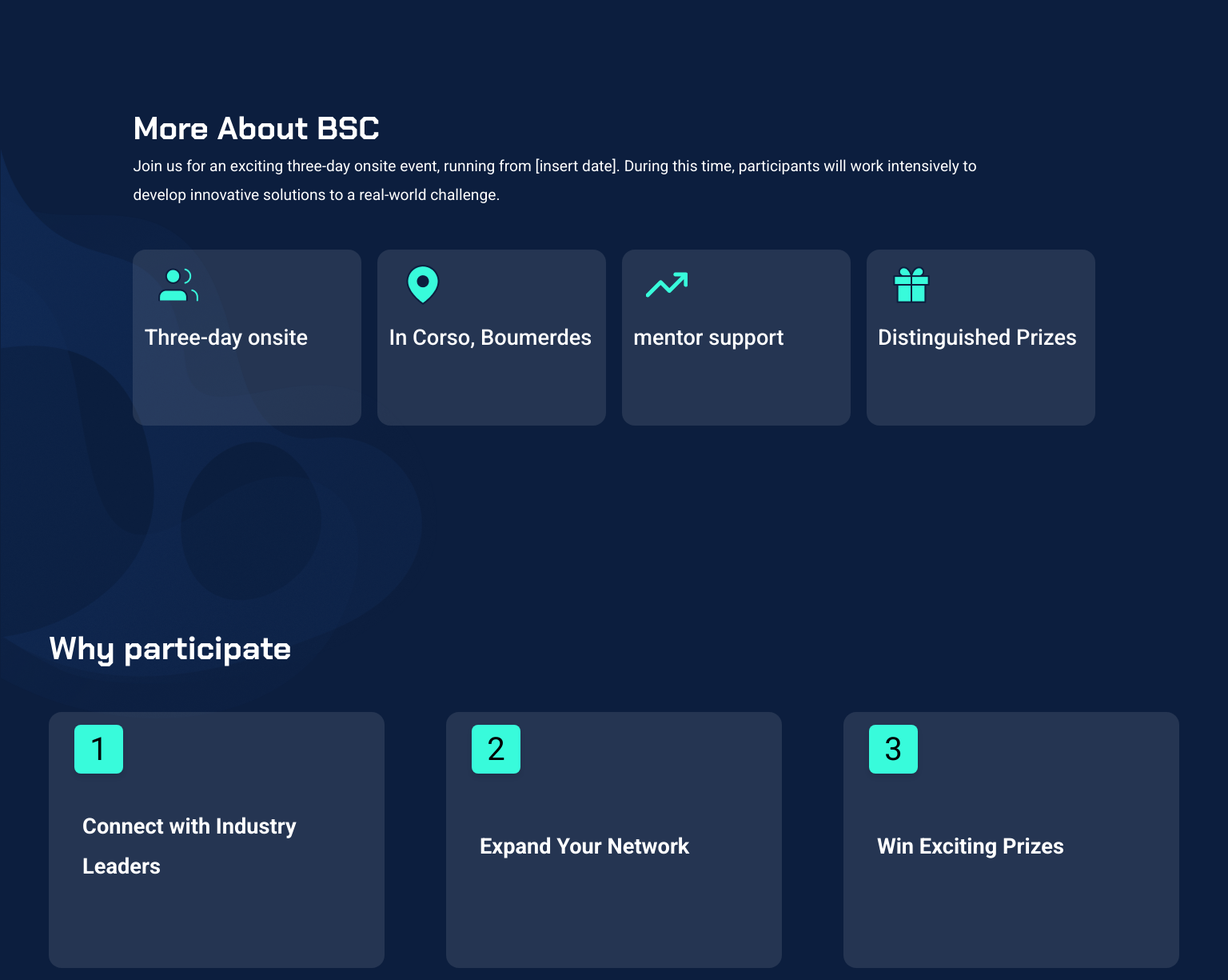
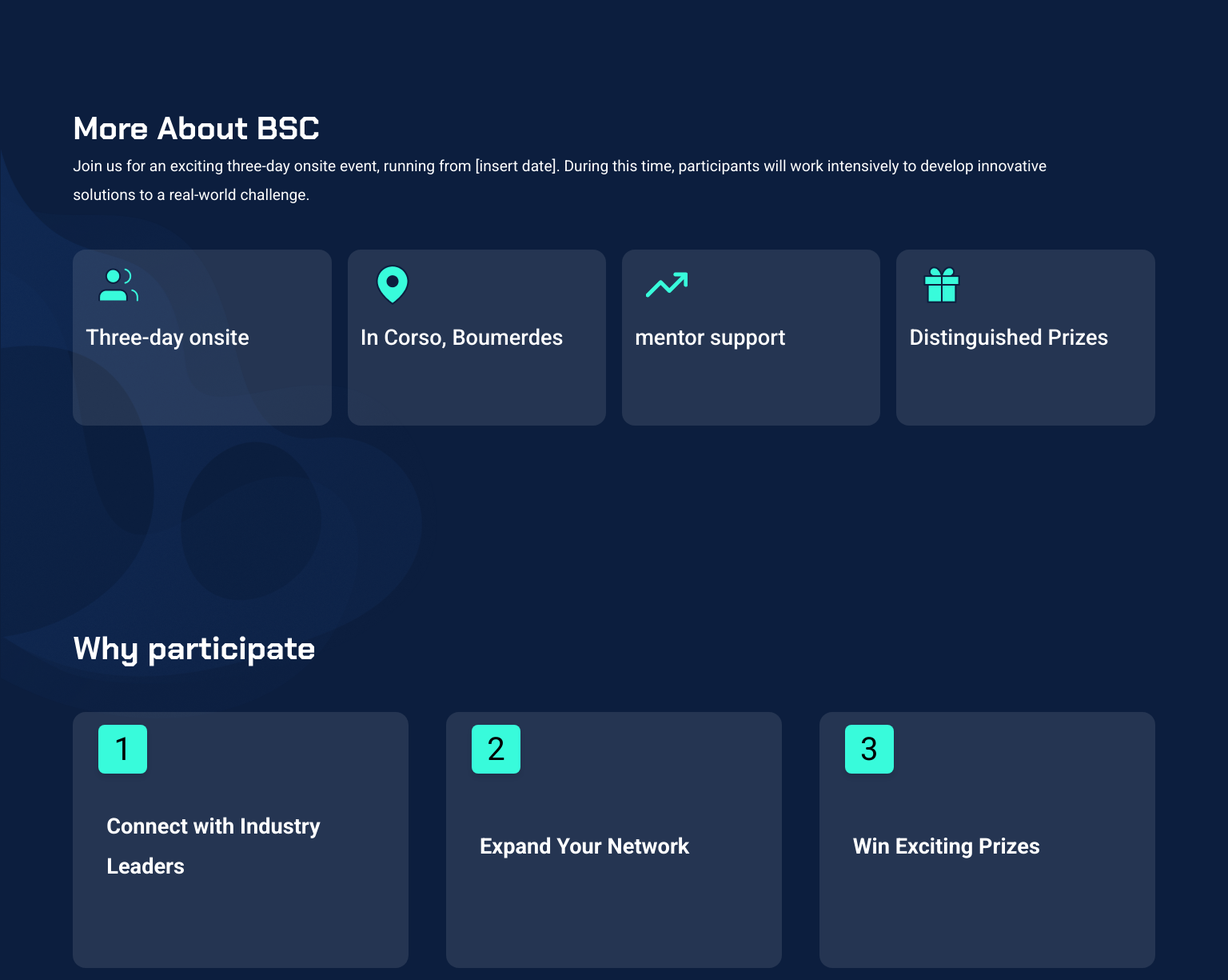
Before and after one commit to DevUp-Umbb-Club/Smart-City-website-front, a React (Vite) app: page / in a window 1536 px wide. Shown: the part 1320-2545 px from the top of the page at 80% size. Built offline with nearby package versions, Linux system fonts and the light colour scheme; no server answers.

Commit message:
added components

```diff
--- a/src/components/MoreAbout/MoreAbout.css
+++ b/src/components/MoreAbout/MoreAbout.css
@@ -101,7 +101,7 @@
 @media screen and (min-width: 1440px) {
     .moreabout-content {
 
-        padding-inline: 10%;
+        padding-inline: 5%;
 
     }
 }
--- a/src/components/WhyParticipate/WhyParticipate.css
+++ b/src/components/WhyParticipate/WhyParticipate.css
@@ -133,6 +133,21 @@
     width: 100%;
     justify-content: space-between;
 }
+
+
+
+
+}
+
+@media screen and (min-width:1400px){
+
+
+    .why-participate-content{
+
+        padding-inline: 5%;
+
+    }
+
 
 
 
```
